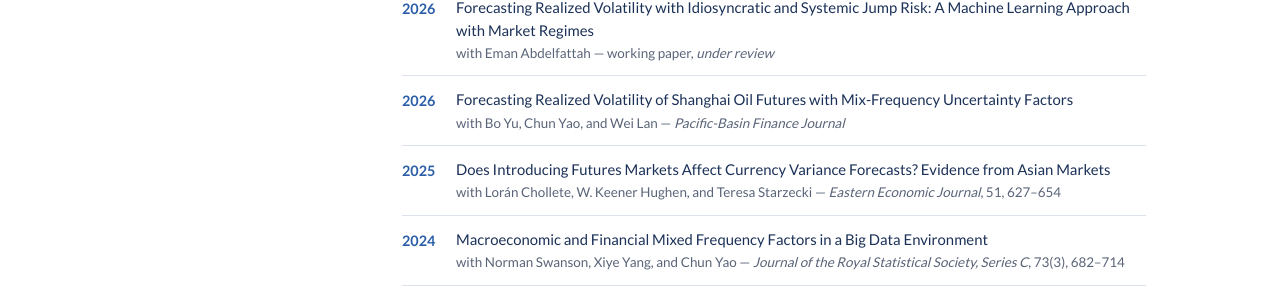
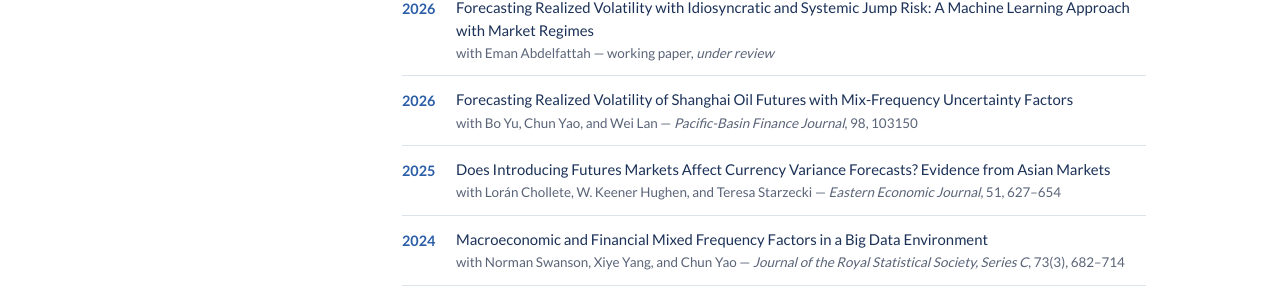
Before and after one commit to weijiap/weijiap.github.io, a Jekyll site: the page built from index.html, in a window 1280 px wide and 1361 px high. Shown: the part 641-943 px from the top of the window. Built offline with Jekyll 4.4.1, drawn with Linux system fonts in a browser that asks for light colours.

Commit message:
Update Shanghai oil futures paper with volume and page info
Co-Authored-By: Claude Sonnet 4.6 <noreply@anthropic.com>

```diff
--- a/index.html
+++ b/index.html
@@ -79,7 +79,7 @@ title: Home
           <span class="news-year">2026</span>
           <div class="news-body">
             <a class="news-title" href="https://www.sciencedirect.com/science/article/abs/pii/S0927538X2600096X" target="_blank" rel="noopener">Forecasting Realized Volatility of Shanghai Oil Futures with Mix-Frequency Uncertainty Factors</a>
-            <span class="news-journal">with Bo Yu, Chun Yao, and Wei Lan &mdash; <em>Pacific-Basin Finance Journal</em></span>
+            <span class="news-journal">with Bo Yu, Chun Yao, and Wei Lan &mdash; <em>Pacific-Basin Finance Journal</em>, 98, 103150</span>
           </div>
         </li>
         <li>
--- a/research.html
+++ b/research.html
@@ -33,7 +33,7 @@ permalink: /research/
         </p>
         <p class="paper-meta">
           with Bo Yu, Chun Yao, and Wei Lan<br>
-          <em>Pacific-Basin Finance Journal</em>, 2026.
+          <em>Pacific-Basin Finance Journal</em>, 98, 103150, 2026.
           <span class="paper-badge badge-abs">ABS2</span>
           <span class="paper-badge badge-abdc">ABDC:A</span>
         </p>
```
